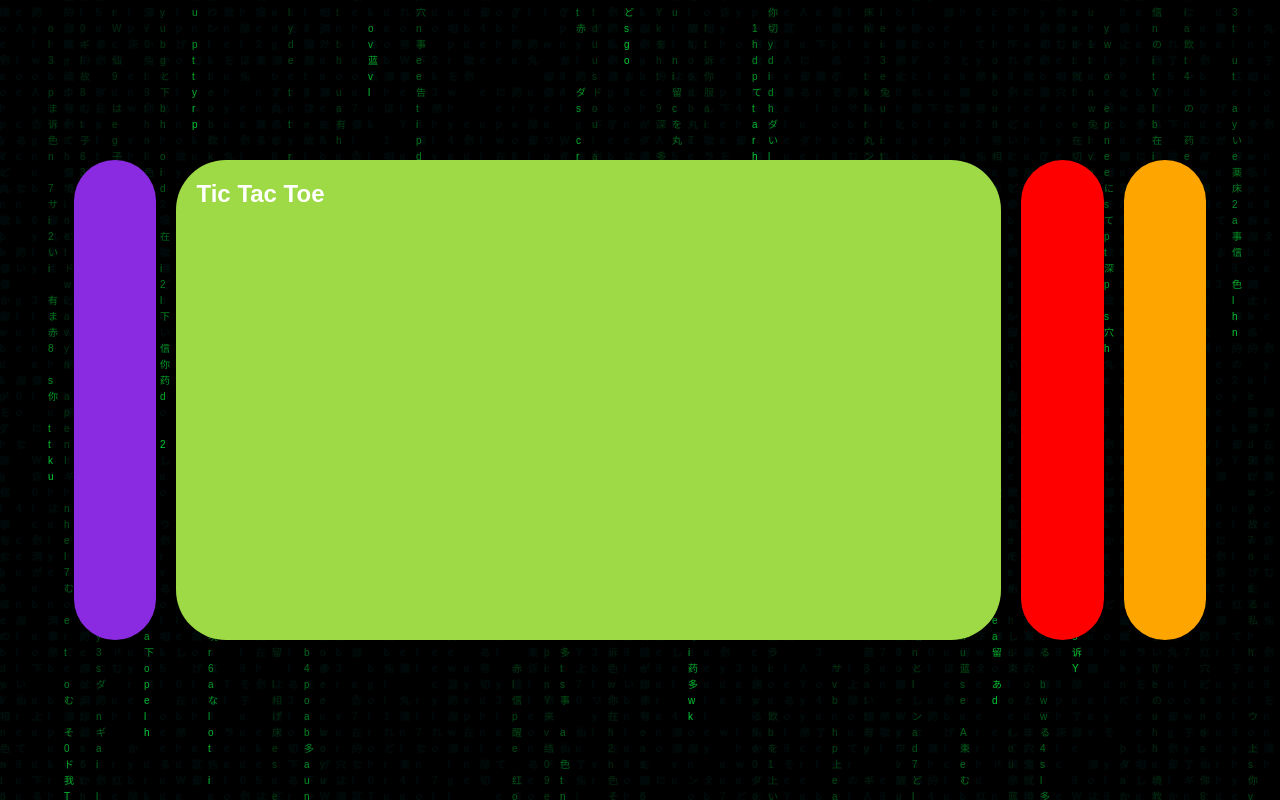
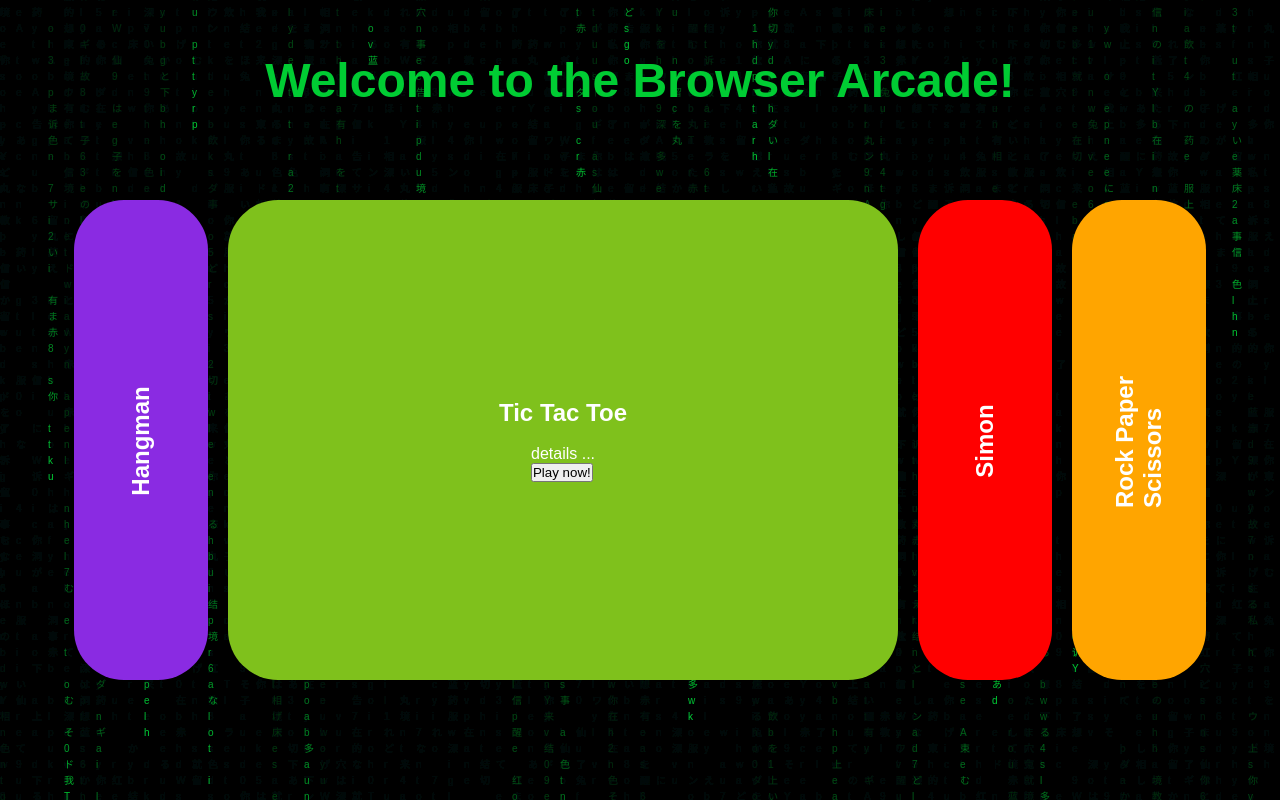
Before and after one commit to katieloesch/arcade, a plain HTML site: page index.html in a window 1280 px wide. Drawn offline with Linux system fonts and the light colour scheme.

Commit message:
add expendable game panels

```diff
--- a/css/style.css
+++ b/css/style.css
@@ -1,4 +1,14 @@
-* {
+
+:root {
+    /* colours */
+    --black: rgb(0, 0, 0);
+    --white: rgb(255, 255, 255);
+    --green: rgb(0, 204, 51);
+
+    /* fonts */
+}
+
+*, *::before, *::after {
     margin: 0;
     padding: 0;
     box-sizing: border-box;
@@ -15,7 +25,8 @@ body {
     height: 100%;
     display: flex;
     align-items: center;
-    justify-content: center;
+    justify-content: space-around;
+    flex-direction: column;
     min-height: 100vh;
     overflow: hidden;
     position: relative;
@@ -30,6 +41,19 @@ body {
     width: 100%;
     height: 100%;
     z-index: -1;
+}
+
+header {
+    display: flex;
+    align-items: center;
+    justify-content: center;
+    width: 100%;
+    height: 10%;
+    font-size: 1.5rem;
+}
+
+header h1 {
+    color: var(--green);
 }
 
 .panels-container {
@@ -53,26 +77,44 @@ body {
     justify-content: center;
     cursor: pointer;
     color: white;
-    flex: 0.5;
+    flex: 1;
     margin: 10px;
     position: relative;
-    transition: flex 0.7s ease-in;
-    -webkit-transition: all 700ms ease-in;
+    transition: flex 0.7s ease-in-out;
+    -webkit-transition: all 700ms ease-in-out;
 }
 
 .panel.active {
     flex: 5;
 }
 
-.panel h3 {
+.panel .panel-label {
     font-size: 24px;
-    top: 20px;
-    left: 20px;
+    /* top: 20px;
+    left: 20px; */
     position: absolute;
+
+    /* inset: 0; */
+    opacity: 1;
+
+    transform: rotate(-90deg) translateX(-1px);
+
+}
+
+.panel.active .panel-label {
+    opacity: 1;
+    transform: unset;
+    transition: all 0.7s ease-in-out;
+    position: relative;
+
+
+}
+
+.panel .panel-details {
     opacity: 0;
 }
 
-.panel.active h3 {
+.panel.active .panel-details {
     opacity: 1;
     transition: opacity 0.3s ease-in 0.4s;
 }
@@ -82,7 +124,7 @@ body {
 }
 
 #panel-ttt {
-    background-color: rgb(158, 217, 70);
+    background-color: rgb(127, 193, 28);
 }
 
 #panel-simon {
--- a/index.html
+++ b/index.html
@@ -10,30 +10,82 @@
     </head>
     <body>
         <canvas id="canvas"></canvas>
+
+        <header class="header">
+            <h1>Welcome to the Browser Arcade!</h1>
+        </header>
+
         <div class="panels-container">
             <div class="panel" id="panel-hangman">
-                <h3>Hangman</h3>
+                <h3 class="panel-label">Hangman</h3>
+
+                <div class="panel-details">
+                    <div class="panel-img-container">
+                        <img />
+                    </div>
+
+                    <div class="panel-txt-container">
+                        <p>details ...</p>
+                        <button class="btn-go-to-game">Play now!</button>
+                    </div>
+                </div>
 
             </div>
 
             <div class="panel active" id="panel-ttt">
-                <h3>Tic Tac Toe</h3>
+                <h3 class="panel-label">Tic Tac Toe</h3>
 
+                <div class="panel-details">
+                    <div class="panel-img-container">
+                        <img />
+                    </div>
+
+                    <div class="panel-txt-container">
+                        <p>details ...</p>
+                        <button class="btn-go-to-game">Play now!</button>
+                    </div>
+                </div>
 
             </div>
 
             <div class="panel" id="panel-simon">
-                <h3>Simon</h3>
+                <h3 class="panel-label">Simon</h3>
+                <div class="panel-details">
+                    <div class="panel-img-container">
+                        <img />
+                    </div>
+
+                    <div class="panel-txt-container">
+                        <p>details ...</p>
+                        <button class="btn-go-to-game">Play now!</button>
+                    </div>
+                </div>
+
+
 
 
             </div>
 
             <div class="panel" id="panel-rps">
-                <h3>Rock Paper Scissors</h3>
+                <h3 class="panel-label">Rock Paper Scissors</h3>
+                <div class="panel-details">
+                    <div class="panel-img-container">
+                        <img />
+                    </div>
+
+                    <div class="panel-txt-container">
+                        <p>details ...</p>
+                        <button class="btn-go-to-game">Play now!</button>
+                    </div>
+                </div>
+
+
 
             </div>
         </div>
 
+        <footer class="footer"></footer>
+
 
     </body>
 </html>
```
Also changed, not shown: 1 other file.
